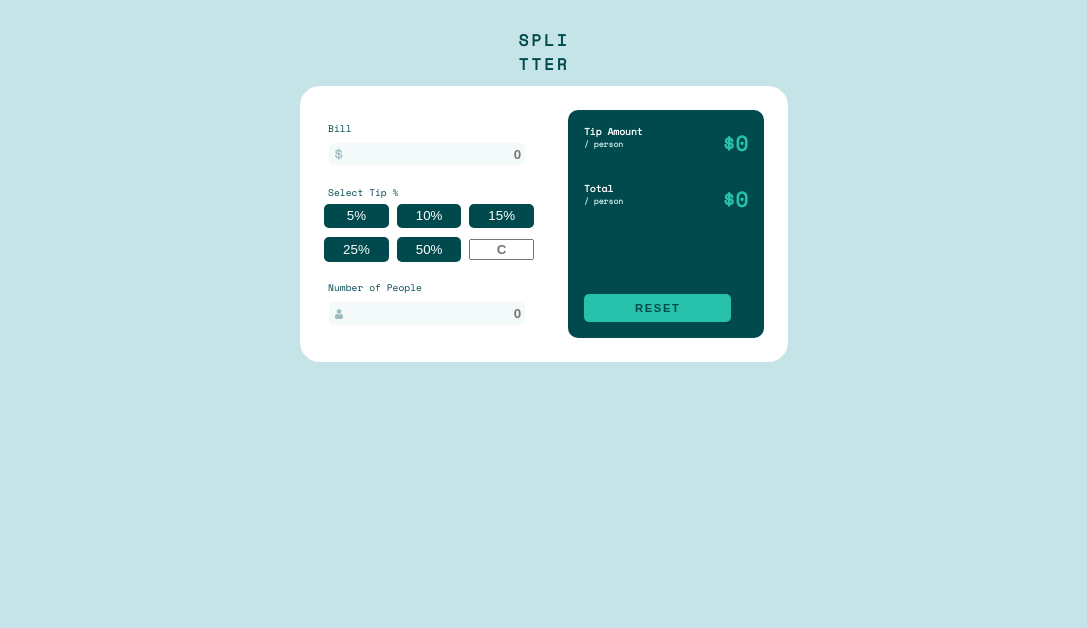
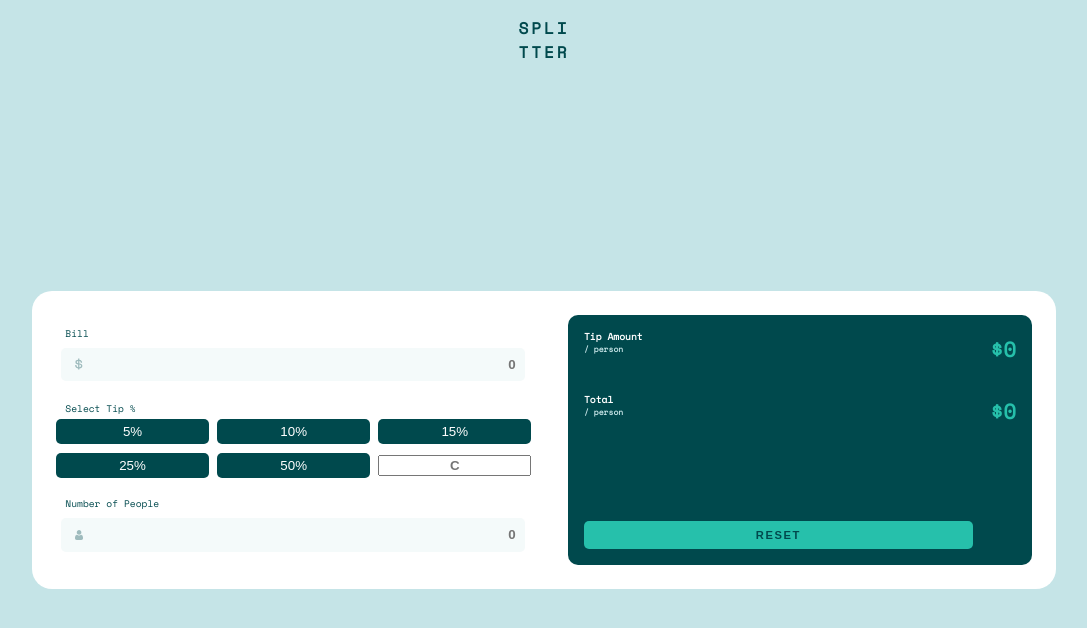
Before and after one commit to julaxe/React-TipCalculator, a React (Create React App) app in the folder tip-calculator/: page / in a window 1280 px wide. Shown: the top 628 px of the page, without its empty margins (96-1183 px from the left). Built offline with nearby package versions, Linux system fonts and the light colour scheme.

Commit message:
CSS done

```diff
--- a/tip-calculator/src/App.css
+++ b/tip-calculator/src/App.css
@@ -3,7 +3,8 @@ html{
 }
 .App{
   display:grid;
-  grid-template-rows: 30% 70%;
+  grid-template-rows: 10vh 90vh;
+  grid-template-columns: 80%;
   align-items: center;
   justify-content: center;
 }
@@ -18,7 +19,7 @@ html{
 .calculator{
   background: white;
   font-weight: 400;
-  width:100%;
+  width: auto;
   min-width: 200px;
   border-radius:20px;
   color: #00494d;
```
